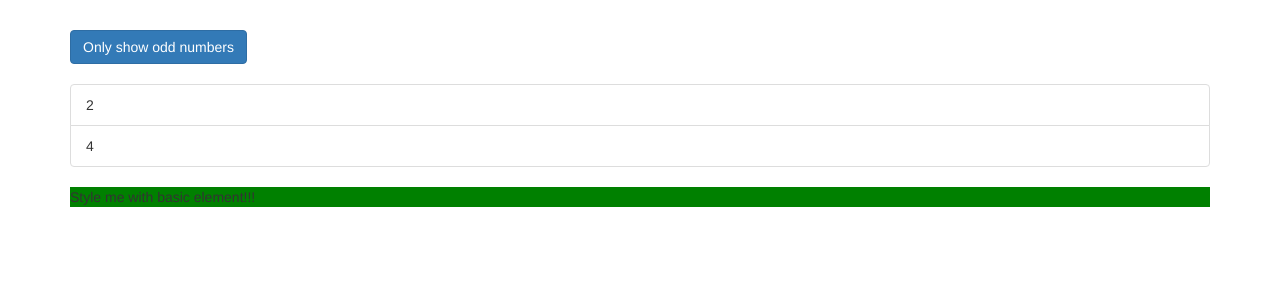
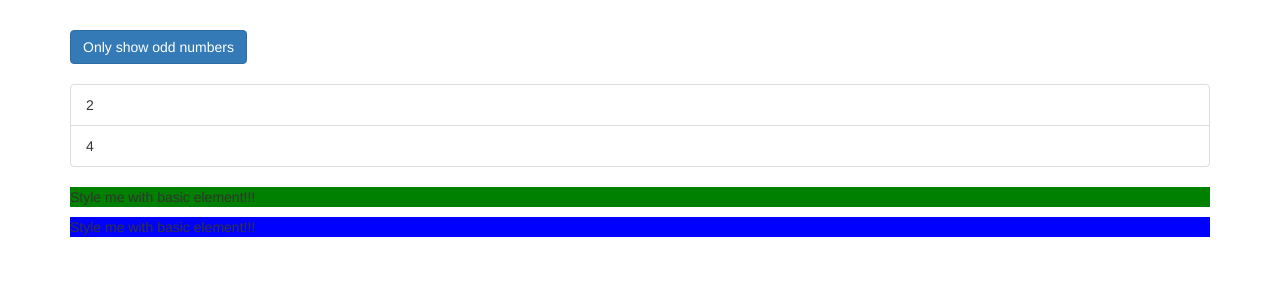
Before and after one commit to Maharoz/Angular-directives, an Angular app: page / in a window 1280 px wide. Shown: the top 300 px of the page. Built offline with nearby package versions, Linux system fonts and the light colour scheme.

Commit message:
using renderer to build better attribute

```diff
--- a/src/app/app.component.html
+++ b/src/app/app.component.html
@@ -27,6 +27,7 @@
 
       </ul>
       <p appBasicHighlight>Style me with basic element!!!</p>
+      <p appBetterHighlight>Style me with basic element!!!</p>
     </div>
   </div>
 </div>
--- a/src/app/app.module.ts
+++ b/src/app/app.module.ts
@@ -6,11 +6,13 @@
 import { AppComponent } from './app.component';
 import { FormsModule } from '@angular/forms';
 import { BasicHighlightDirective } from './basic-highlight/basic-highlight.directive';
+import { BetterHighlightDirective } from './better-highlight/better-highlight.directive';
 
 @NgModule({
   declarations: [
     AppComponent,
-    BasicHighlightDirective
+    BasicHighlightDirective,
+    BetterHighlightDirective
   ],
   imports: [
     BrowserModule,
--- /dev/null
+++ b/src/app/better-highlight/better-highlight.directive.ts
@@ -0,0 +1,14 @@
+
+import { Directive, Renderer2,ElementRef, OnInit } from '@angular/core';
+
+@Directive({
+  selector: '[appBetterHighlight]'
+})
+export class BetterHighlightDirective implements OnInit{
+
+  constructor(private elRef: ElementRef,private renderer : Renderer2) { }
+
+  ngOnInit(){
+    this.renderer.setStyle(this.elRef.nativeElement,'background-color', 'blue');
+  }
+}
```
